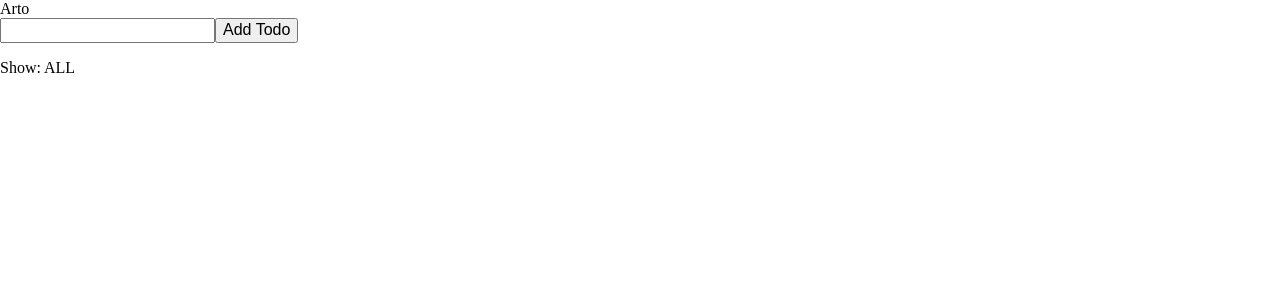
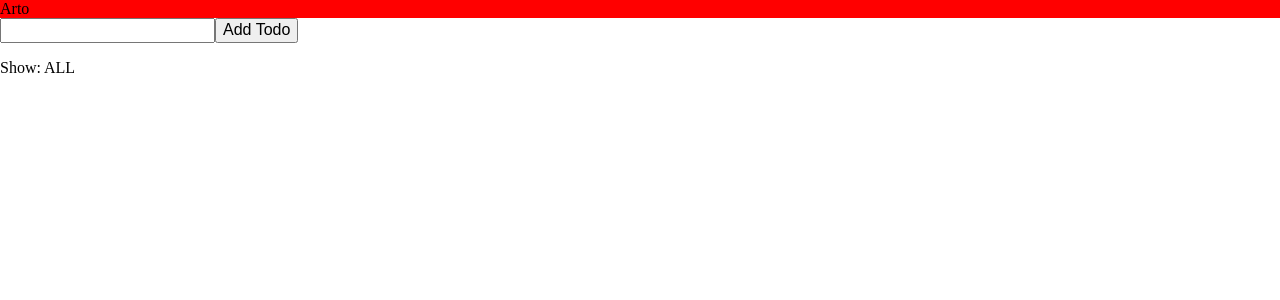
Before and after one commit to r21nomi/shaderarts-web, a React (Create React App) app in the folder client/: page / in a window 1280 px wide. Shown: the top 300 px of the page. Built offline with nearby package versions, Linux system fonts and the light colour scheme.

Commit message:
Use CSS-in-JS anyway

```diff
--- a/client/src/components/Header.js
+++ b/client/src/components/Header.js
@@ -1,8 +1,8 @@
 import React from 'react'
-import styles from '../styles/header.css'
+import styles from '../styles/header.css.js'
 
 const Header = () => (
-    <header className={styles.header}>
+    <header style={styles.header}>
         Arto
     </header>
 )
--- a/client/src/styles/header.css
+++ /dev/null
@@ -1,3 +0,0 @@
-.header {
-    background-color: blue;
-}
--- /dev/null
+++ b/client/src/styles/header.css.js
@@ -0,0 +1,5 @@
+export default {
+    header: {
+        backgroundColor: 'red'
+    }
+}
```
Also changed, not shown: 1 other file (tests, documents, lock files or other folders).
